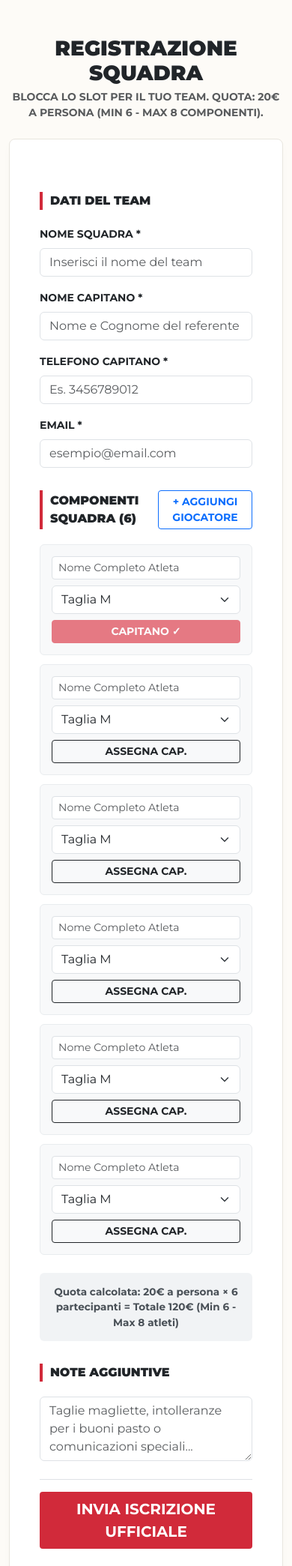
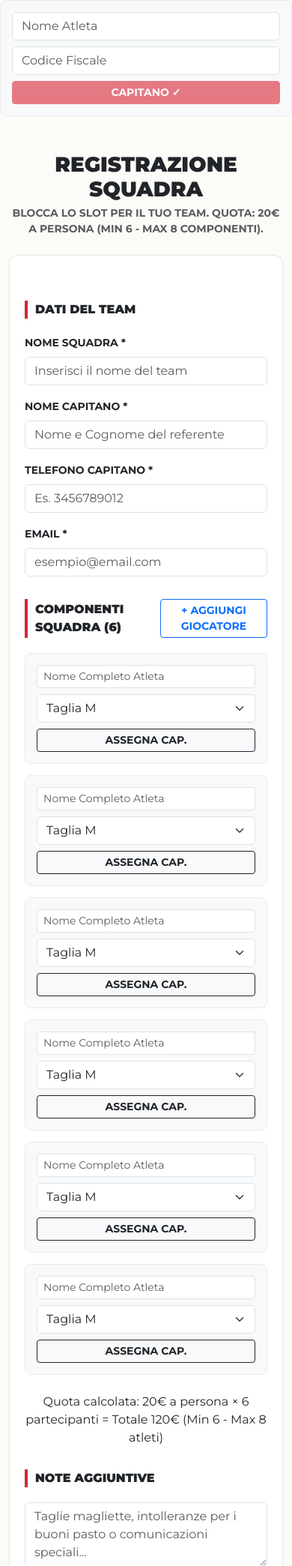
Before and after one commit to TaroCc0/banzai-volley, a Flask app: page /iscrizione in a window 390 px wide. Shown: the part 70-2159 px from the top of the page at 75% size. Run offline with Flask 3, Linux system fonts and the light colour scheme.

Commit message:
Ottimizzazione mobile e responsive completo

```diff
--- a/templates/base.html
+++ b/templates/base.html
@@ -72,6 +72,31 @@
         footer a:hover {
             color: white;
         }
+
+        @media (max-width: 991px) {
+            .navbar-collapse {
+                background-color: var(--banzai-blue);
+                padding: 15px;
+                border-radius: 8px;
+                margin-top: 10px;
+            }
+
+            .navbar-nav .nav-link {
+                padding: 10px 0 !important;
+                border-bottom: 1px solid rgba(255, 255, 255, 0.08);
+            }
+
+            .navbar-nav li:last-child .nav-link {
+                border-bottom: none;
+            }
+
+            .navbar-nav .btn-banzai-red {
+                margin-top: 10px;
+                text-align: center;
+                width: 100%;
+                /* Il tasto ISCRIVITI diventa a schermo intero su mobile, facilissimo da cliccare */
+            }
+        }
     </style>
 </head>
 
@@ -79,7 +104,8 @@
 
     <nav class="navbar navbar-expand-lg navbar-banzai navbar-dark">
         <div class="container">
-            <a class="navbar-brand fw-900 tracking-tight text-white" href="{{ url_for('index') }}" style="font-weight: 900; letter-spacing: -1px;">
+            <a class="navbar-brand fw-900 tracking-tight text-white" href="{{ url_for('index') }}"
+                style="font-weight: 900; letter-spacing: -1px;">
                 BANZAI <span style="color: var(--banzai-red);">VOLLEY</span>
             </a>
             <button class="navbar-toggler" type="button" data-bs-toggle="collapse" data-bs-target="#mainNav">
@@ -121,7 +147,8 @@
                     <a href="{{ url_for('minigiochi') }}" class="mx-2">MINIGIOCHI</a>
                     <a href="{{ url_for('iscrizione') }}" class="mx-2">ISCRIVITI</a>
                 </div>
-                <div class="col-md-4 text-center text-md-end style-muted" style="font-size: 0.75rem; color: rgba(255,255,255,0.5);">
+                <div class="col-md-4 text-center text-md-end style-muted"
+                    style="font-size: 0.75rem; color: rgba(255,255,255,0.5);">
                     © 2026 Banzai Volley • In collaborazione con Pro Loco di Settimo e Comune di Pescantina
                 </div>
             </div>
@@ -130,4 +157,5 @@
 
     <script src="https://cdn.jsdelivr.net/npm/bootstrap@5.3.0/dist/js/bootstrap.bundle.min.js"></script>
 </body>
+
 </html>
--- a/templates/info.html
+++ b/templates/info.html
@@ -107,7 +107,7 @@
         </div>
 
         <div class="col-lg-4">
-            <div class="row g-3">
+            <div class="row g-3 g-md-4">
                 <div class="col-6 col-lg-12"><div class="detail-badge"><h3>20</h3><span>Squadre Max</span></div></div>
                 <div class="col-6 col-lg-12"><div class="detail-badge"><h3>5 vs 5</h3><span>Misto (18+)</span></div></div>
                 <div class="col-6 col-lg-12"><div class="detail-badge"><h3>5</h3><span>Partite Garantite</span></div></div>
--- a/templates/iscrizione.html
+++ b/templates/iscrizione.html
@@ -1,11 +1,46 @@
 {% extends 'base.html' %}
 {% block content %}
 <style>
-    .form-wrapper { background: white; border: 1px solid #e9e6df; border-radius: 8px; padding: 40px; box-shadow: 0 4px 12px rgba(0,0,0,0.02); }
-    .form-subtitle { font-weight: 900; text-transform: uppercase; font-size: 1rem; border-left: 4px solid var(--banzai-red); padding-left: 10px; margin: 30px 0 20px; }
-    .summary-strip { background-color: #f1f3f5; border-radius: 6px; padding: 15px; font-size: 0.85rem; font-weight: 700; color: #495057; }
-    .player-card { background: #f8f9fa; border: 1px solid #e9ecef; border-radius: 6px; padding: 15px; margin-bottom: 12px; }
+    .form-wrapper {
+        background: white;
+        border: 1px solid #e9e6df;
+        border-radius: 12px;
+        padding: 30px 20px; /* Più compatto su mobile */
+        box-shadow: 0 4px 12px rgba(0,0,0,0.02);
+    }
+    @media (min-width: 768px) {
+        .form-wrapper { padding: 40px; } /* Più largo su PC */
+    }
+    .form-subtitle {
+        font-weight: 900;
+        text-transform: uppercase;
+        font-size: 1rem;
+        border-left: 4px solid var(--banzai-red);
+        padding-left: 10px;
+        margin: 30px 0 20px;
+    }
+    .player-card {
+        background: #f8f9fa;
+        border: 1px solid #e9ecef;
+        border-radius: 8px;
+        padding: 15px;
+        margin-bottom: 15px;
+    }
 </style>
+
+<div class="player-card">
+    <div class="row g-2 align-items-center">
+        <div class="col-12 col-sm-5">
+            <input type="text" class="form-control" placeholder="Nome Atleta" required>
+        </div>
+        <div class="col-12 col-sm-4">
+            <input type="text" class="form-control" placeholder="Codice Fiscale" required>
+        </div>
+        <div class="col-12 col-sm-3">
+            <button type="button" class="btn btn-sm btn-outline-dark w-100 btn-capitano">Assegna Cap.</button>
+        </div>
+    </div>
+</div>
 
 <div class="container my-5">
     <div class="text-center mb-4">
--- a/templates/squadre.html
+++ b/templates/squadre.html
@@ -34,7 +34,7 @@
 
 <div class="container my-5">
     {% if squadre %}
-        <div class="row g-4">
+        <div class="row g-3 g-md-4">
             {% for squadra in squadre %}
                 <div class="col-md-6 col-lg-4">
                     <div class="team-card p-4 d-flex flex-column justify-content-between">
```
Also changed, not shown: templates/index.html (+22 -17 lines).
